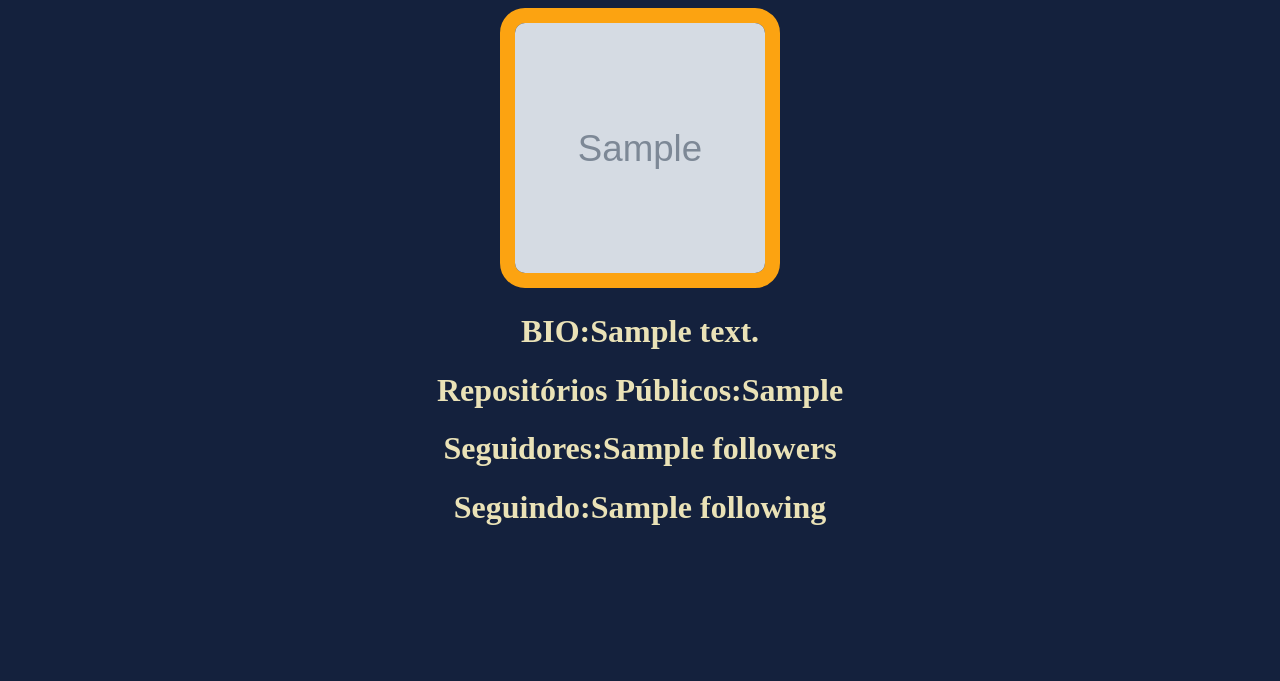
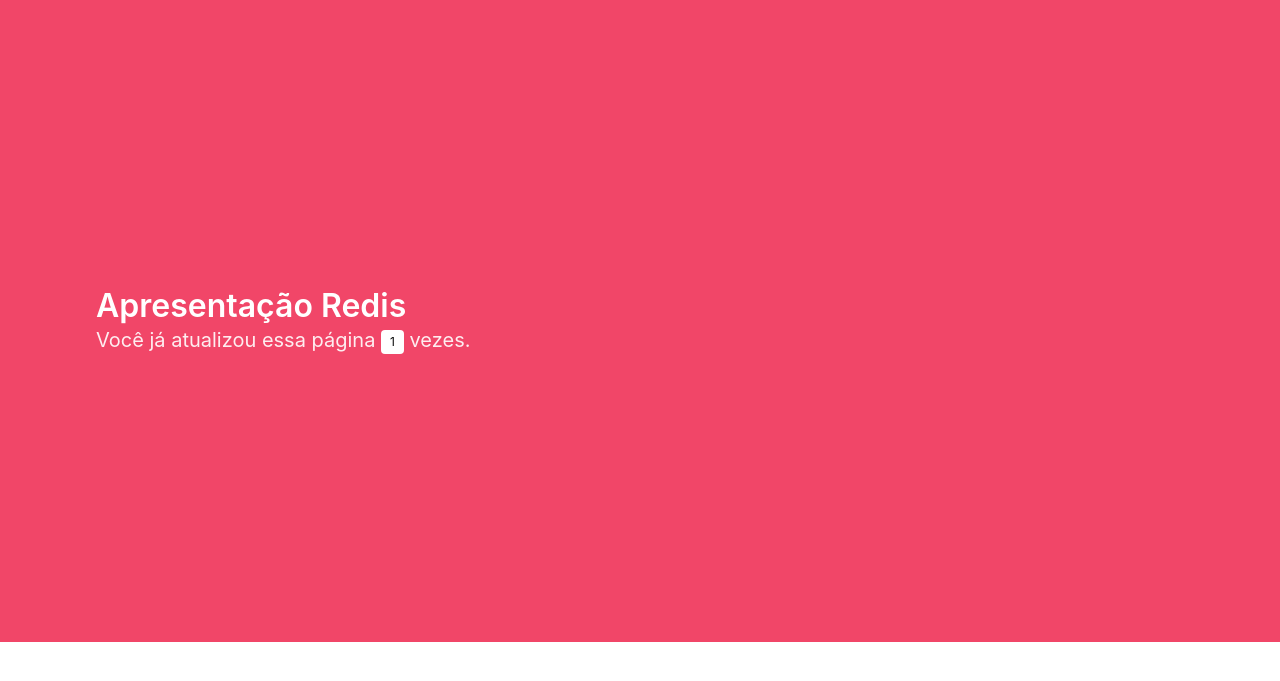
Before and after one commit to ArlaFigueiredo/Redis, a Flask app: template api/templates/index.html in a window 1280 px wide. Shown: the top 681 px of the page. Run offline with Flask 2, Linux system fonts and the light colour scheme; the template is opened without the code that fills it: most values are stand-ins (such as "Sample title", 1, 10 or a date in 2020); grey boxes marked "Sample" are stand-in pictures.

Commit message:
Update templates.

```diff
--- a/api/app.py
+++ b/api/app.py
@@ -47,7 +47,7 @@ def get_github_user(username: str) -> bytes:
     api_response_content = json.loads(response_api.content.decode('utf-8'))
 
     # Cria objeto de resposta, salvando a data da ultima vez que o registro foi atualizado
-    user_dict = {"updated_at": datetime.now().strftime("%m/%d/%Y, %H:%M:%S"), "user_data": api_response_content}
+    user_dict = {"updated_at": datetime.now().strftime("%d/%m/%Y, %H:%M:%S"), "user_data": api_response_content}
 
     return json.dumps(user_dict, indent=2).encode('utf-8')
 
@@ -55,7 +55,7 @@ def get_github_user(username: str) -> bytes:
 @app.route('/', methods=['GET'])
 def home():
     count = get_hit_count()
-    return f'Hello World! I have been seen {count} times.'
+    return render_template('index.html', count=count)
 
 
 @app.route('/mem/github_user', methods=['GET'])
@@ -75,7 +75,7 @@ def mem_github_user():
 
     data = json.loads(mem_cache.get(username))
 
-    return render_template('index.html', data=data)
+    return render_template('github_page.html', data=data)
 
 
 @app.route('/github_user', methods=['GET'])
@@ -95,7 +95,7 @@ def github_user():
 
     data = json.loads(persistence_cache.get(username))
 
-    return render_template('index.html', data=data)
+    return render_template('github_page.html', data=data)
 
 
 @app.route('/clear_cache', methods=['GET', 'POST'])
@@ -125,7 +125,7 @@ def get_data():
         else:
             return response
 
-    return "Erro: All sentinels are down."
+    return "Error: Os serviços não estão respondendo."
 
 
 @app.route('/set_data', methods=['GET', 'POST'])
--- a/api/templates/index.html
+++ b/api/templates/index.html
@@ -2,34 +2,19 @@
 <html lang="en">
 <head>
     <meta charset="UTF-8">
-    <title>Github Profile</title>
+    <title>Home</title>
+    <link rel="stylesheet" href="https://cdn.jsdelivr.net/npm/bulma@0.9.4/css/bulma.min.css">
 </head>
-<body style="
-    background-color: #14213d;
-">
-    <div style="
-    text-align-last: center;
-">
-    <div style="
-    margin-left: 50;
-">
-        <img src="{{data.user_data.avatar_url}}" alt="avatar" width="250" height="250" style="
-    border: 15px solid #fca311;
-    border-radius: 25px;
-">
-    </div>
-    <h1 style="
-    color: #eae2b7;
-"><b>BIO:</b>{{data.user_data.bio if data.user_data.bio else 'Você não possui bio!' }}</h1>
-    <h1 style="
-    color: #eae2b7;
-"><b>Repositórios Públicos:</b>{{ data.user_data.public_repos }}</h1>
-        <h1 style="
-    color: #eae2b7;
-"><b>Seguidores:</b>{{ data.user_data.followers }}</h1>
-        <h1 style="
-    color: #eae2b7;
-"><b>Seguindo:</b>{{ data.user_data.following }}</h1>
-    </div>
+<body>
+    <section class="hero is-large is-danger">
+      <div class="hero-body">
+        <p class="title">
+          Apresentação Redis
+        </p>
+        <p class="subtitle">
+          Você já atualizou essa página <span class="tag is-white">{{ count }}</span> vezes.
+        </p>
+      </div>
+    </section>
 </body>
 </html>
```
